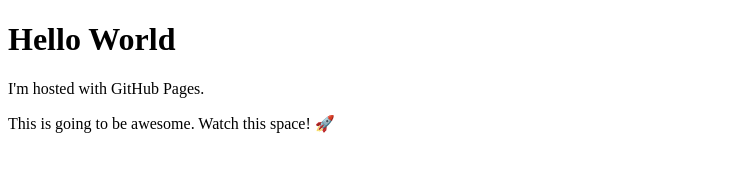
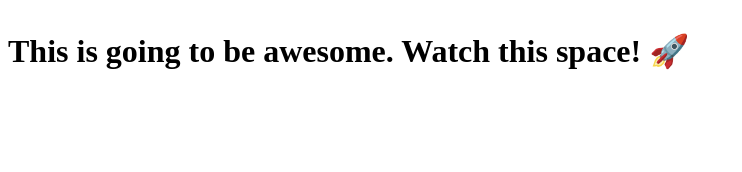
Before and after one commit to thenewkillingit/thenewkillingit.github.io, a plain HTML site: page index.html in a window 1280 px wide. Shown: the whole page, without its empty margins (0-742 px from the left). Drawn offline with Linux system fonts and the light colour scheme.

Commit message:
remove hello world

```diff
--- a/index.html
+++ b/index.html
@@ -1,8 +1,6 @@
 <!DOCTYPE html>
 <html>
 <body>
-	<h1>Hello World</h1>
-	<p>I'm hosted with GitHub Pages.</p>
-    <P>This is going to be awesome. Watch this space! 🚀</p>
+	<h1><p>This is going to be awesome. Watch this space! 🚀</p></h1>
 </body>
 </html>
```
